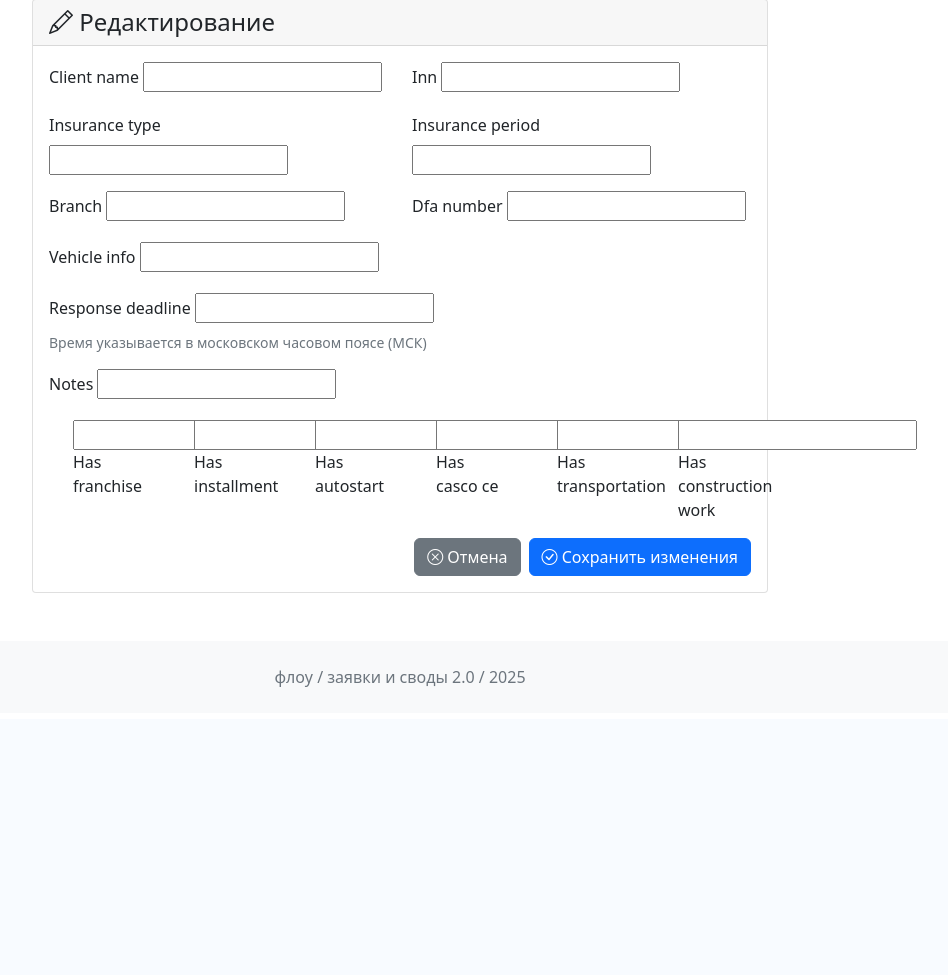
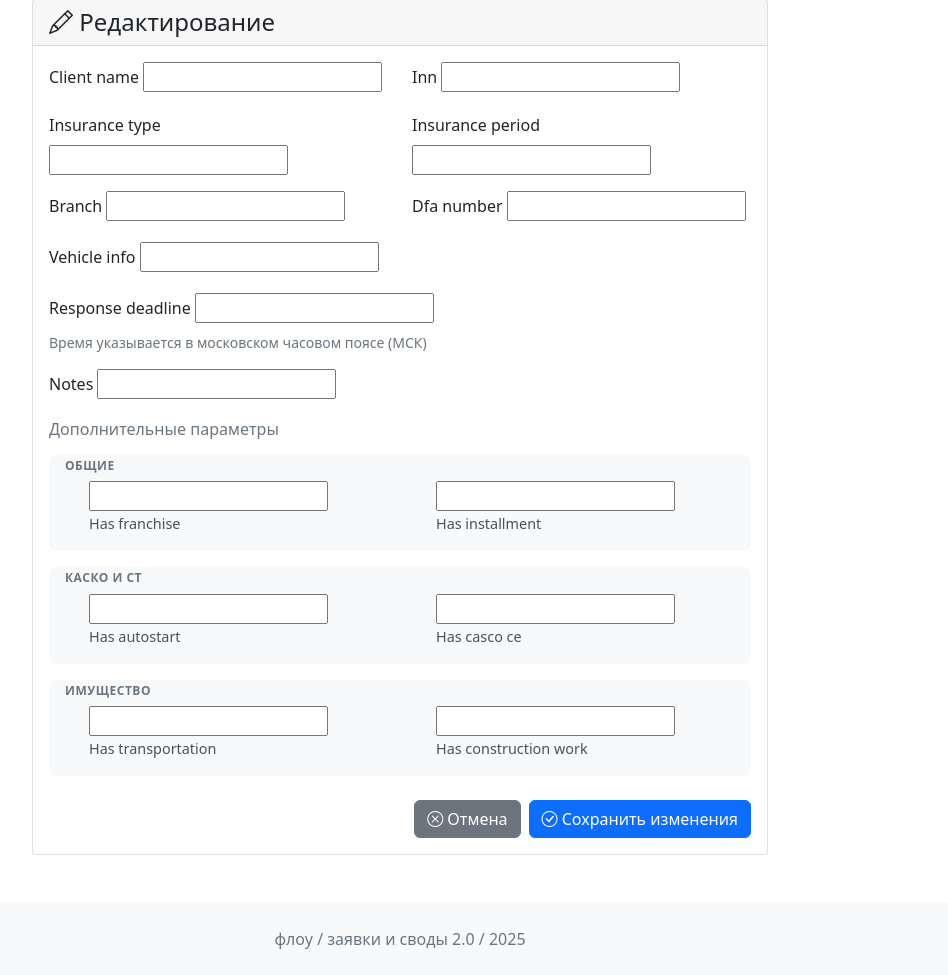
Before and after one commit to grigra27/flow_insur_requests, a Django app: template insurance_requests/templates/insurance_requests/edit_request.html in a window 1280 px wide. Shown: the part 81-1056 px from the top of the page, without its empty margins (240-1188 px from the left). Before the commit the page ends 768 px from the top, so only its background shows below. Run offline with Django 4.2, Linux system fonts and the light colour scheme; the template is opened without the code that fills it, so the values that code supplies are empty, except form fields; tables that the repository leaves empty hold one stand-in row (values such as "Sample post"); form fields are guessed from the names that the template uses; some libraries are stand-ins or nearby versions.

Commit message:
html-style updates

```diff
--- a/insurance_requests/templates/insurance_requests/edit_request.html
+++ b/insurance_requests/templates/insurance_requests/edit_request.html
@@ -175,45 +175,67 @@
                         {% endif %}
                     </div>
 
+                    <!-- Дополнительные параметры -->
+                    <div class="mb-4">
+                        <h6 class="text-muted mb-3">Дополнительные параметры</h6>
+
+                        <!-- Общие параметры -->
+                        <div class="card border-0 bg-light mb-3">
+                            <div class="card-body py-2">
+                                <h6 class="card-subtitle mb-2 text-muted small">Общие</h6>
                                 <div class="row">
-                        <div class="col-md-2">
-                            <div class="form-check mb-3">
+                                    <div class="col-md-6">
+                                        <div class="form-check">
                                             {{ form.has_franchise }}
                                             <label class="form-check-label" for="{{ form.has_franchise.id_for_label }}">
                                                 {{ form.has_franchise.label }}
                                             </label>
                                         </div>
                                     </div>
-
-                        <div class="col-md-2">
-                            <div class="form-check mb-3">
+                                    <div class="col-md-6">
+                                        <div class="form-check">
                                             {{ form.has_installment }}
                                             <label class="form-check-label" for="{{ form.has_installment.id_for_label }}">
                                                 {{ form.has_installment.label }}
                                             </label>
                                         </div>
                                     </div>
+                                </div>
+                            </div>
+                        </div>
 
-                        <div class="col-md-2">
-                            <div class="form-check mb-3">
+                        <!-- Параметры для КАСКО и СТ -->
+                        <div class="card border-0 bg-light mb-3">
+                            <div class="card-body py-2">
+                                <h6 class="card-subtitle mb-2 text-muted small">КАСКО и СТ</h6>
+                                <div class="row">
+                                    <div class="col-md-6">
+                                        <div class="form-check">
                                             {{ form.has_autostart }}
                                             <label class="form-check-label" for="{{ form.has_autostart.id_for_label }}">
                                                 {{ form.has_autostart.label }}
                                             </label>
                                         </div>
                                     </div>
-
-                        <div class="col-md-2">
-                            <div class="form-check mb-3">
+                                    <div class="col-md-6">
+                                        <div class="form-check">
                                             {{ form.has_casco_ce }}
                                             <label class="form-check-label" for="{{ form.has_casco_ce.id_for_label }}">
                                                 {{ form.has_casco_ce.label }}
                                             </label>
                                         </div>
                                     </div>
+                                </div>
+                            </div>
+                        </div>
 
-                        <div class="col-md-2">
-                            <div class="form-check mb-3">
+                        <!-- Параметры для имущества -->
+                        <div class="card border-0 bg-light mb-3">
+                            <div class="card-body py-2">
+                                <h6 class="card-subtitle mb-2 text-muted small">Имущество</h6>
+                                <div class="row">
+                                    <div class="col-md-6">
+                                        <div class="form-check">
                                             {{ form.has_transportation }}
                                             <label class="form-check-label" for="{{ form.has_transportation.id_for_label }}">
                                                 {{ form.has_transportation.label }}
@@ -227,9 +249,8 @@
                                             {% endif %}
                                         </div>
                                     </div>
-
-                        <div class="col-md-2">
-                            <div class="form-check mb-3">
+                                    <div class="col-md-6">
+                                        <div class="form-check">
                                             {{ form.has_construction_work }}
                                             <label class="form-check-label" for="{{ form.has_construction_work.id_for_label }}">
                                                 {{ form.has_construction_work.label }}
@@ -241,6 +262,9 @@
                                                 {% endfor %}
                                             </div>
                                             {% endif %}
+                                        </div>
+                                    </div>
+                                </div>
                             </div>
                         </div>
                     </div>
@@ -484,5 +508,37 @@
         white-space: nowrap;
         border: 0;
     }
+
+    /* Стили для блоков дополнительных параметров */
+    .card.border-0.bg-light {
+        background-color: #f8f9fa !important;
+        border-radius: 0.5rem;
+    }
+
+    .card.border-0.bg-light .card-body {
+        padding: 0.75rem 1rem;
+    }
+
+    .card.border-0.bg-light .card-subtitle {
+        font-weight: 600;
+        color: #6c757d !important;
+        text-transform: uppercase;
+        letter-spacing: 0.5px;
+        font-size: 0.75rem;
+    }
+
+    .card.border-0.bg-light .form-check {
+        margin-bottom: 0.5rem;
+    }
+
+    .card.border-0.bg-light .form-check-label {
+        font-size: 0.9rem;
+        color: #495057;
+    }
+
+    .card.border-0.bg-light:hover {
+        background-color: #e9ecef !important;
+        transition: background-color 0.2s ease;
+    }
 </style>
 {% endblock %}
--- a/insurance_requests/templates/insurance_requests/preview_email.html
+++ b/insurance_requests/templates/insurance_requests/preview_email.html
@@ -51,10 +51,10 @@
 
                     <div class="d-grid gap-2 d-md-flex justify-content-md-end">
                         <a href="{% url 'insurance_requests:request_detail' request.pk %}" class="btn btn-secondary">
-                            <i class="bi bi-arrow-left"></i> Назад
+                            <i class="bi bi-x-circle"></i> Отмена
                         </a>
                         <button type="submit" class="btn btn-primary">
-                            <i class="bi bi-floppy"></i> Сохранить
+                            <i class="bi bi-check-circle"></i> Сохранить
                         </button>
                     </div>
                 </form>
```
Also changed, not shown: insurance_requests/templates/insurance_requests/request_detail.html (+24 -24 lines), summaries/templates/summaries/summary_list.html (+30 -4 lines). Lines whose indentation alone changed are shown as unchanged.
